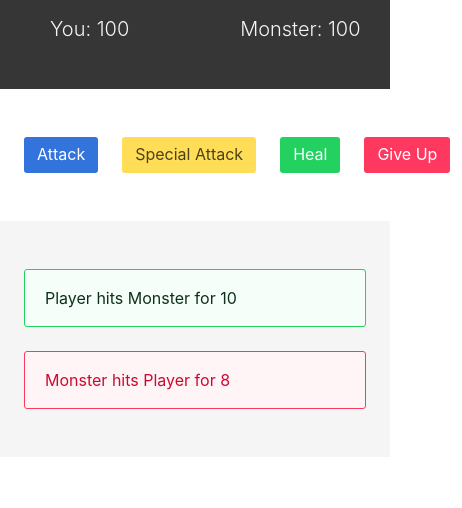
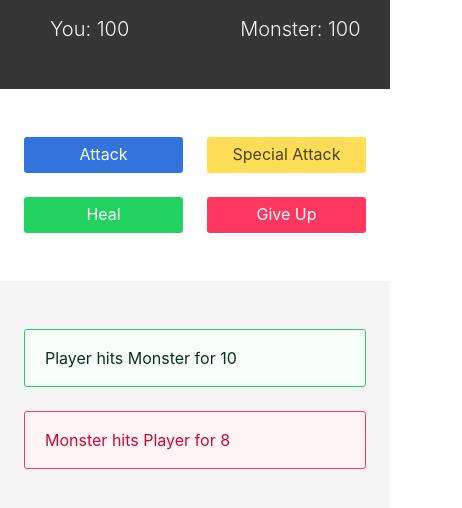
Before and after one commit to fsarachu/vue2-monster-slayer, a plain HTML site: page index.html in a window 390 px wide. Shown: the part 138-646 px from the top of the page, 462 px wide, since content can reach past the window. Drawn offline with Linux system fonts and the light colour scheme.

Commit message:
Adjust layout

```diff
--- a/index.html
+++ b/index.html
@@ -50,21 +50,21 @@
             </div>
 
             <div v-else class="container">
-                <div class="columns is-mobile">
+                <div class="columns is-mobile is-multiline">
 
-                    <div class="column">
+                    <div class="column is-half-mobile">
                         <button @click="attack" class="button is-info is-fullwidth">Attack</button>
                     </div>
 
-                    <div class="column">
+                    <div class="column is-half-mobile">
                         <button @click="specialAttack" class="button is-warning is-fullwidth">Special Attack</button>
                     </div>
 
-                    <div class="column">
+                    <div class="column is-half-mobile">
                         <button class="button is-success is-fullwidth">Heal</button>
                     </div>
 
-                    <div class="column">
+                    <div class="column is-half-mobile">
                         <button class="button is-danger is-fullwidth">Give Up</button>
                     </div>
 
```
